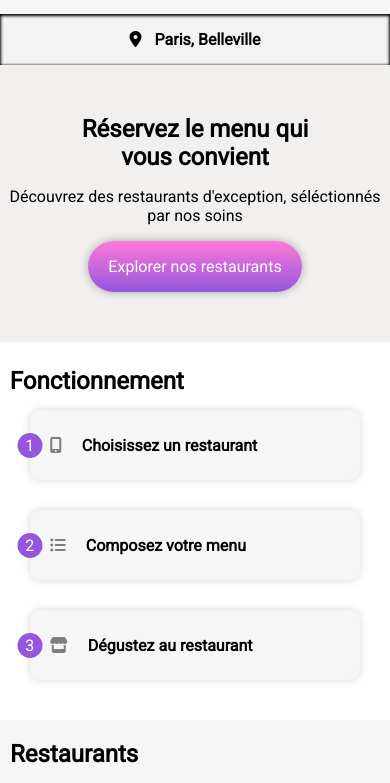
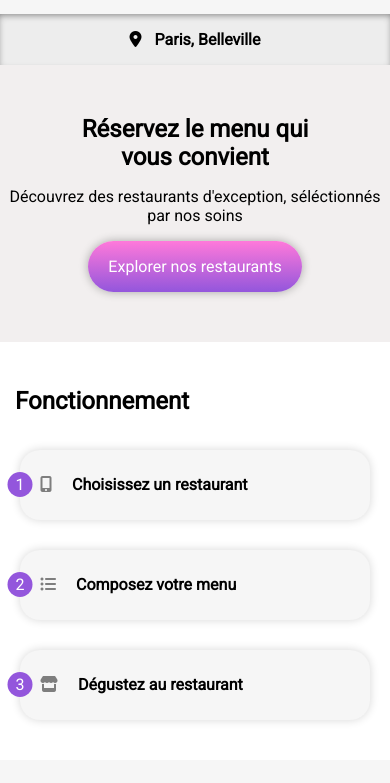
Before and after one commit to Bisuke76/AxelBurguiere_3_09092021, a website: page index.html in a window 390 px wide. Shown: the part 61-844 px from the top of the page. Drawn offline with Linux system fonts and the light colour scheme; a web font is replaced by a local one.

Commit message:
Site finalisé

```diff
--- a/style_home.scss
+++ b/style_home.scss
@@ -20,7 +20,7 @@
 $color-primary: #9356DC;
 $color-secondary: #FF79DA;
 $color-tertiary: #99E2D0;
-$gradient : linear-gradient(180deg, rgba(255,121,218,1) 0%, rgba(147,86,220,1) 100%);
+$gradient : linear-gradient($color-secondary, $color-primary);
 body {
     font-family: 'Roboto', sans-serif;
     margin: 0;
@@ -134,8 +134,8 @@ body {
 
 .map {
     @include flexbox-center();
-    background: #f3f3f3;
-    box-shadow: inset 0px 1px 3px 1px #000000;
+    background: darken(#f2f2f2, 2);
+    box-shadow: inset 0px 3px 7px -2px gray;
 
     &__title {
         margin-left: 13px;
@@ -188,9 +188,7 @@ body {
     padding: 0 ;
     display: flex;
     flex-direction: column ;
-    &__title {
-        margin: 0;
-    }
+
     &__p{
         padding-right:10px;
         font-weight: bold;
@@ -202,7 +200,7 @@ body {
         height: 70px;
         width: auto;
         margin: 15px 20px;
-        border-radius: 10px;
+        border-radius: 20px;
         position: relative;
         box-shadow: 0px 0px 10px 0px rgba(0,0,0,0.16);
         &:hover {
@@ -385,15 +383,14 @@ body {
 /* Responsive*/
 @media screen and (max-width: 540px){
     .restaurant{
-        align-items: inherit;
-        padding: inherit;
+        display: inherit;
+        padding-left: 15px;
+    }
+    .process{
+        width: 100%;
         &__title{
-            padding-left: 10px;
+            padding-left: 15px;
         }
-
-
-
-
     }
 }
 
```
Also changed, not shown: Menus/A-la-française.html (+1 -1 lines), Menus/La-Palette-du-gout.html (+1 -1 lines), Menus/La-note-enchantee.html (+1 -1 lines), Menus/Le-delice-des-sens.html (+1 -1 lines), style_home.css, 1 other file.
